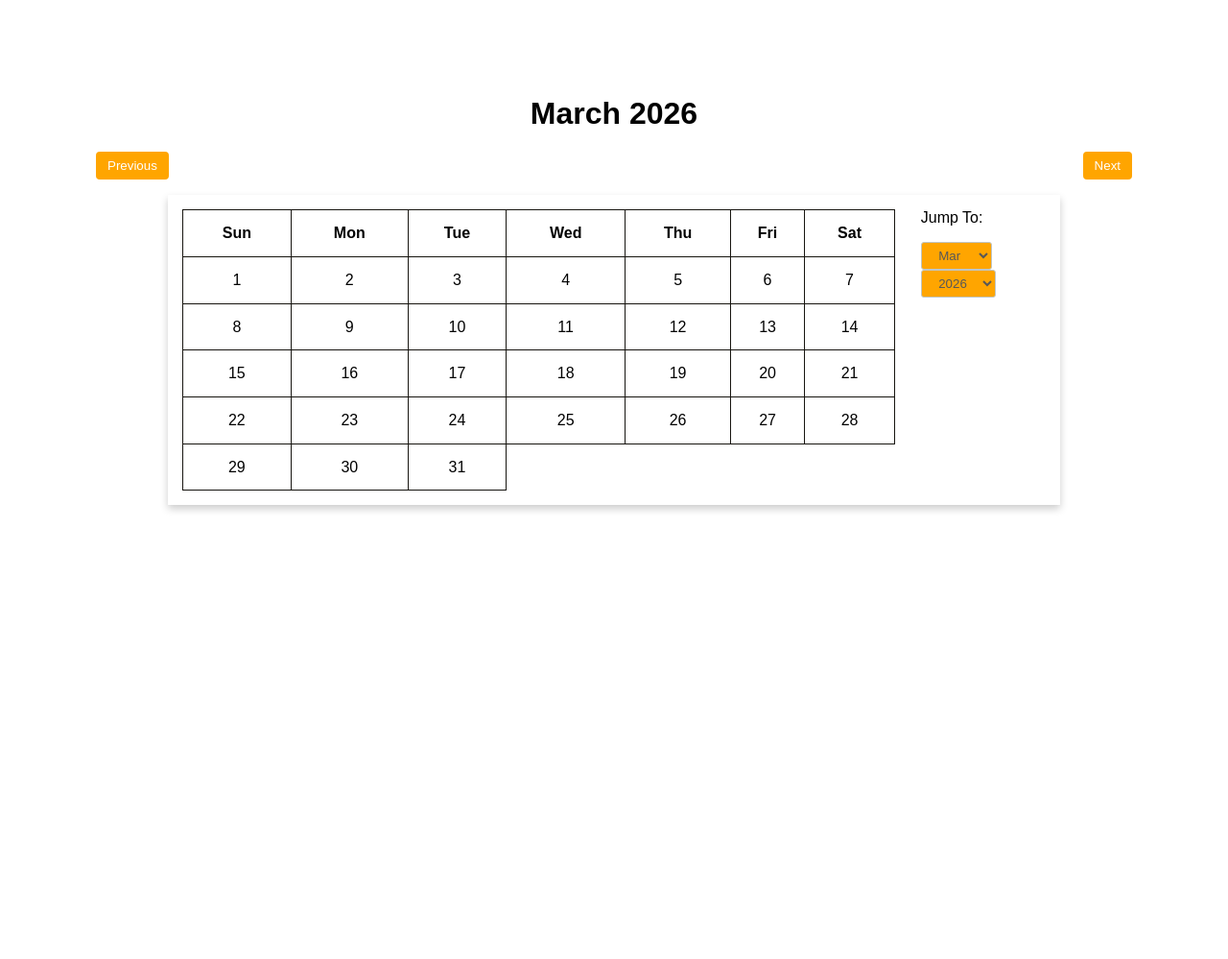
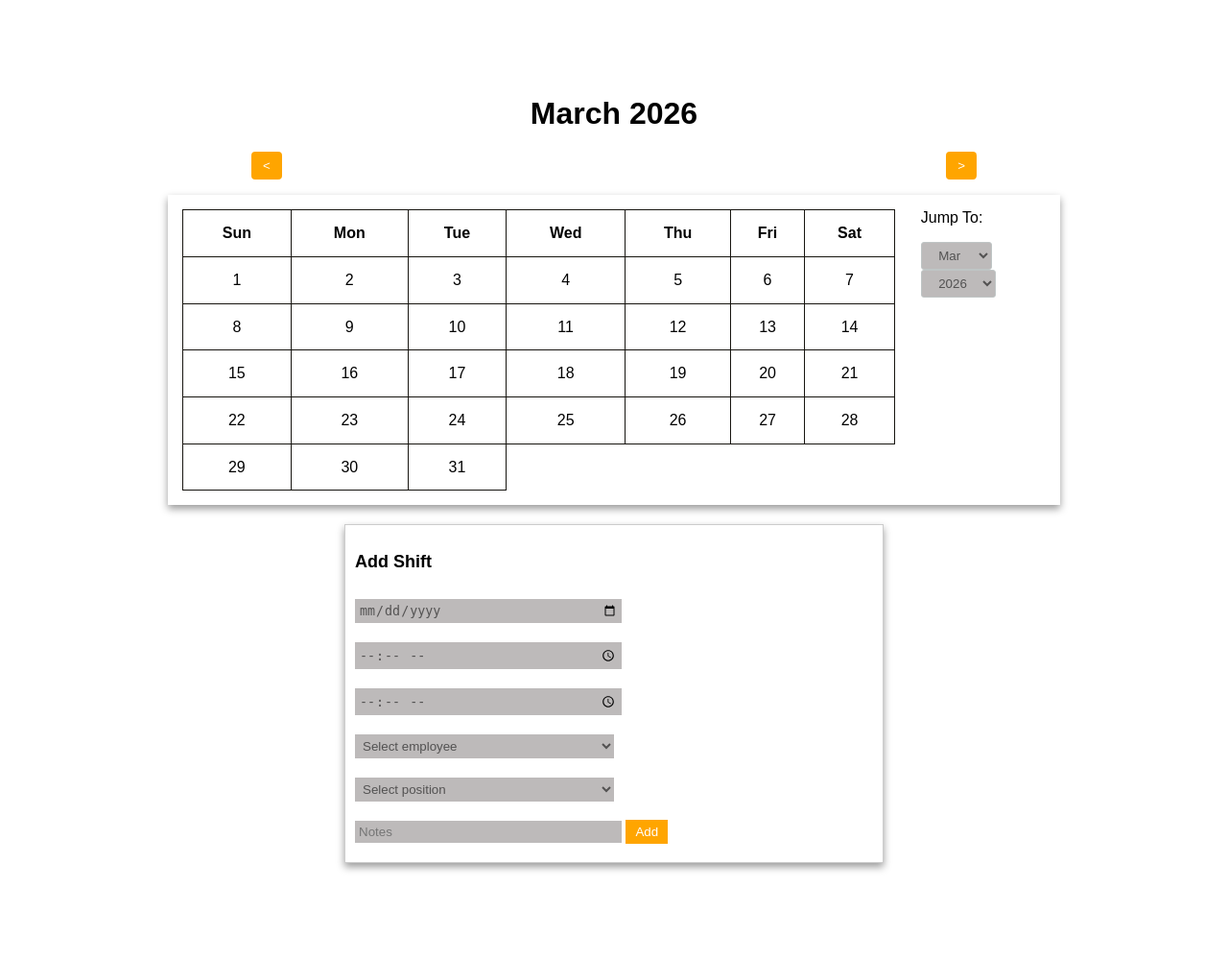
Before and after one commit to Eusocial-Interns/smart-scheduler, a Django app: template apps/scheduling/templates/scheduling/calendar.html in a window 1280 px wide. Shown: the whole page at 96% size. Before the commit the page ends 533 px from the top, so only its background shows below. Run offline with Django 5.2, Linux system fonts and the light colour scheme; the template is opened without the code that fills it, so the values that code supplies are empty; parts of the project's set-up code (start-up, migrations or seed data) failed here and were passed over.

Commit message:
Added beginning HTML and CSS for shift module

```diff
--- a/apps/scheduling/templates/scheduling/calendar.css
+++ b/apps/scheduling/templates/scheduling/calendar.css
@@ -18,7 +18,7 @@ body{
     max-width: 900px;
     margin: 0 auto;
     overflow: auto;
-    box-shadow: 0 4px 8px 0 rgba(0, 0, 0, 0.2);
+    box-shadow: 0 4px 8px 0 rgba(0, 0, 0, 0.4);
     display: flex;
     justify-content:space-between;
 
@@ -32,6 +32,7 @@ body{
     border: 2px solid orange;
     border-radius: 4px;
     padding: 5px 10px;
+
 }
 
 /* table styling */
@@ -60,6 +61,11 @@ body{
     margin-bottom: 1em;
     overflow: hidden;
     clear: both;
+    width:70%;
+    margin-left:auto;
+    margin-right:auto;
+
+
 }
 
 #previous{
@@ -79,10 +85,48 @@ body{
 
 .footer-container-calendar select{
     cursor: pointer;
-    background: orange;
-    color: #585858;
+    background: #bdbaba;
+    color: #535252;
     border: 1px solid #bfc5c5;
     border-radius: 3px;
     padding: 5px 1em;
-    vertical-align: middle;
 }
+
+#event-section{
+    padding:10px;
+    background:#ffffff;
+    margin:20px 0;
+    box-shadow: 0 4px 8px 0 rgba(0, 0, 0, 0.4);
+    border:1px solid #ccc;
+    width: 50%;
+    margin-left:auto;
+    margin-right:auto;
+}
+
+#event-section h3{
+    font-size: 18px;
+
+}
+
+#event-section button{
+    background: orange;
+    border:none;
+    color: white;
+    padding:5px 10px;
+    cursor: pointer;
+}
+
+#event-section input[type="date"],
+#event-section input[type="text"],
+#event-section input[type="time"],
+#event-section select[id="position"],
+#event-section select[id="employee"],
+#event-section input[type="text"]{
+    margin:10px 0;
+    padding:4px;
+    width: 100%;
+    border: none;
+    background-color: #bdbaba;
+    color:#535252;
+    width:50%;
+}
--- a/apps/scheduling/templates/scheduling/calendar.html
+++ b/apps/scheduling/templates/scheduling/calendar.html
@@ -11,9 +11,9 @@
     <div class = "wrapper">
         <h1 id="monthAndYear"></h1>
         <div class="button-container-calendar">
-                <button id="previous" onclick="previous()"> Previous
+                <button id="previous" onclick="previous()"> <
                 </button>
-                <button id="next" onclick="next()"> Next
+                <button id="next" onclick="next()"> >
                 </button>
             </div>
         <div class = "container-calendar">
@@ -41,6 +41,27 @@
                 <select id="year" onchange="jump()"></select>
             </div>
         </div>
+        <div id="event-section">
+            <h3>Add Shift</h3>
+            <input type="date" id="eventDate">
+            <input type="time" id="eventStartTime">
+            <input type="time" id="eventEndTime">
+            <select id="employee" >
+                <option value="">Select employee</option>
+                <option value="0">Elizabeth</option>
+                <option value="1">Mohammad</option>
+                <option value="2">Stephen</option>
+            </select>
+            <select id="position">
+                <option value="">Select position</option>
+                <option value="0">Server</option>
+                <option value="1">Busser</option>
+                <option value="2">Cook</option>
+            </select>
+            <input type="text" id="eventTitle" placeholder="Notes">
+            <button id="addEvent" onclick="addEvent()">Add</button>
+        </div>
+
     </div>
     <script src="./calendar.js"></script>
 </body>
```
